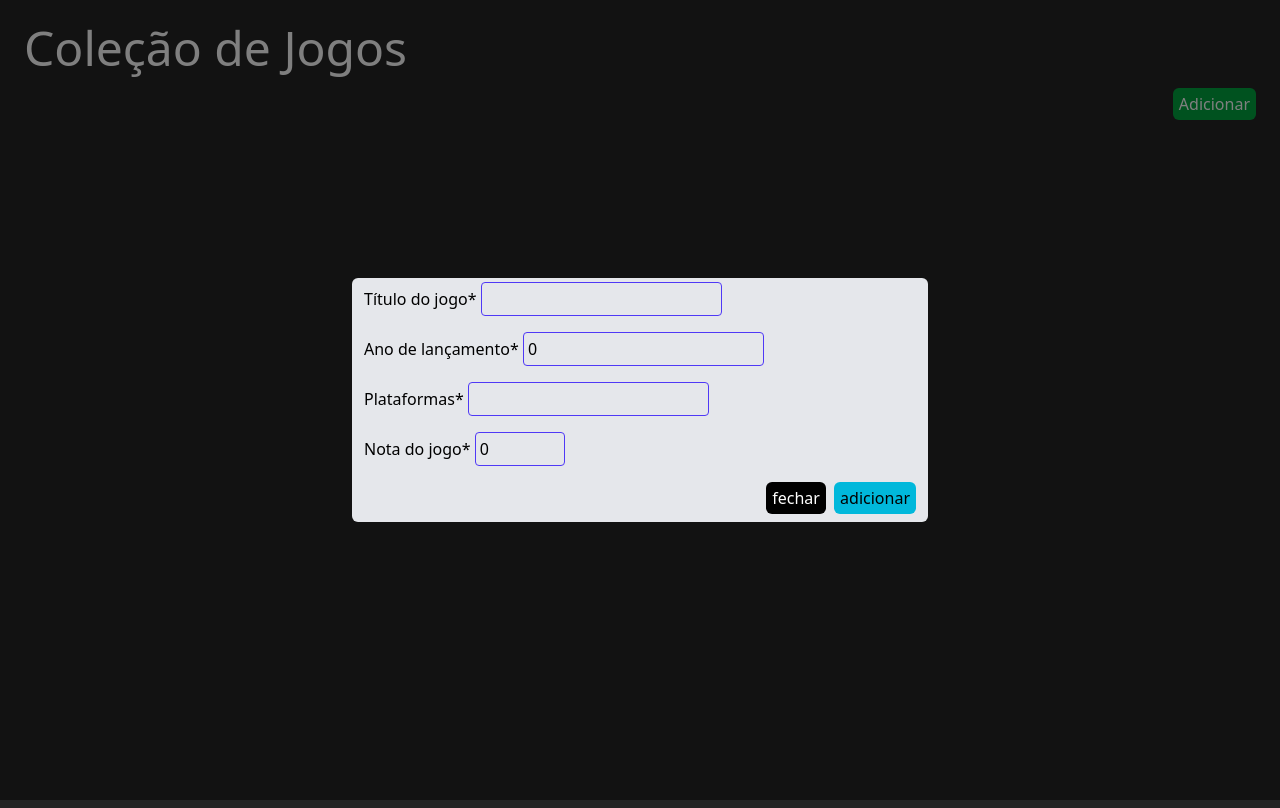
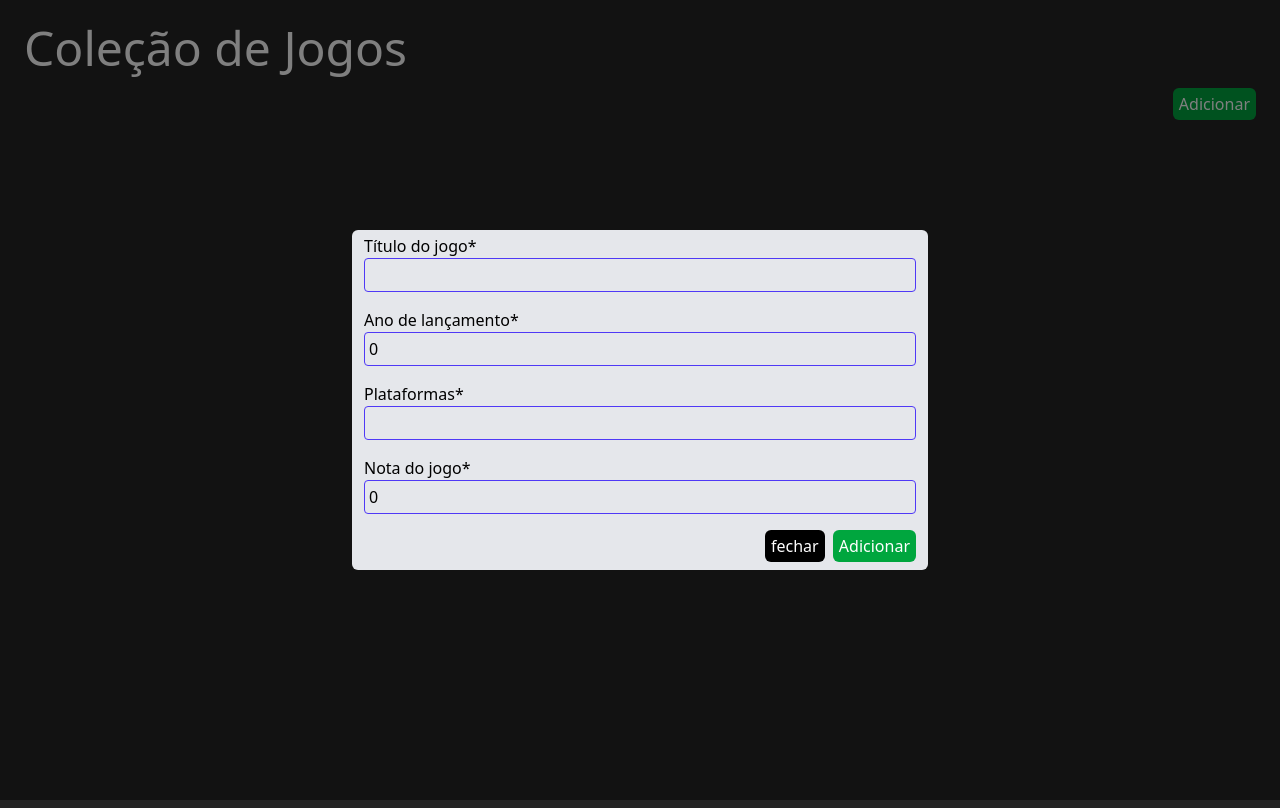
Before and after one commit to PedroAugusto31/JR-Pedro-Augusto, a Vue app in the folder front-end/: page / in a window 1280 px wide. Both pictures are taken after a click on the button "Adicionar". Built offline with nearby package versions, Linux system fonts and the light colour scheme.

Commit message:
refactor: change GameProps property

```diff
--- a/front-end/src/components/AddEditGameModal.vue
+++ b/front-end/src/components/AddEditGameModal.vue
@@ -11,7 +11,7 @@ const newGame = ref<GameProps>(
 		: {
 				title: "",
 				releaseYear: 0,
-				platforms: "",
+				platforms: [],
 				rating: 0,
 		  }
 );
@@ -43,7 +43,7 @@ function handleFormSubmit() {
 		<!--  -->
 		<template #body>
 			<form @submit.prevent="handleFormSubmit()" class="flex flex-col">
-				<label>
+				<label class="flex flex-col">
 					Título do jogo*
 					<input
 						type="text"
@@ -52,7 +52,7 @@ function handleFormSubmit() {
 						v-model="newGame.title"
 					/>
 				</label>
-				<label>
+				<label class="flex flex-col">
 					Ano de lançamento*
 					<input
 						type="number"
@@ -61,7 +61,7 @@ function handleFormSubmit() {
 						v-model="newGame.releaseYear"
 					/>
 				</label>
-				<label>
+				<label class="flex flex-col">
 					Plataformas*
 					<input
 						type="text"
@@ -70,7 +70,7 @@ function handleFormSubmit() {
 						v-model="newGame.platforms"
 					/>
 				</label>
-				<label>
+				<label class="flex flex-col">
 					Nota do jogo*
 					<input
 						type="number"
@@ -94,9 +94,9 @@ function handleFormSubmit() {
 
 				<Button
 					class="ml-2"
-					button-background-color="cyan-500"
-					button-text="adicionar"
-					button-text-color="black"
+					button-background-color="green-600"
+					button-text-color="white"
+					:button-text="props.game ? 'Editar' : 'Adicionar'"
 					type="submit"
 				/>
 			</div>
--- a/front-end/src/types.ts
+++ b/front-end/src/types.ts
@@ -1,7 +1,7 @@
 export interface GameProps {
 	title: string;
 	releaseYear: number;
-	platforms: string;
+	platforms: string[];
 	rating: number;
 }
 
```
